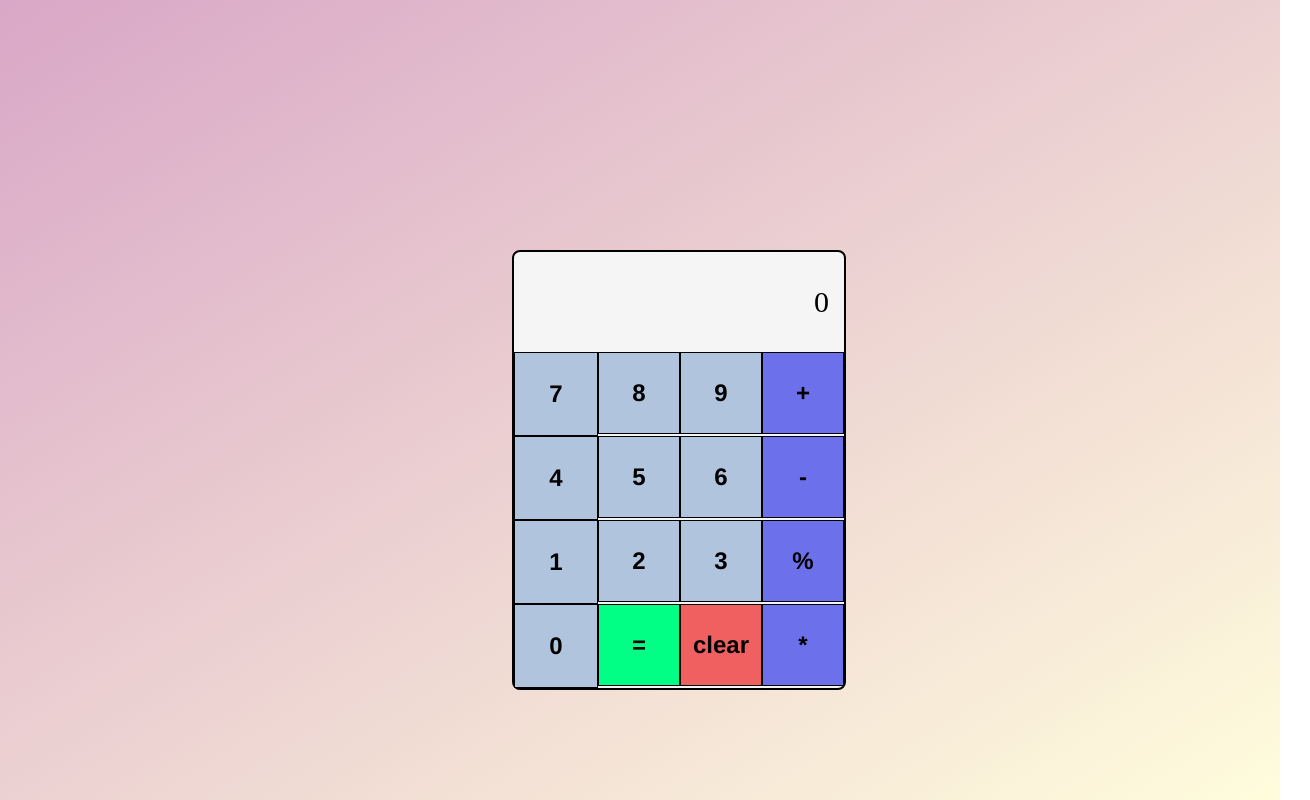
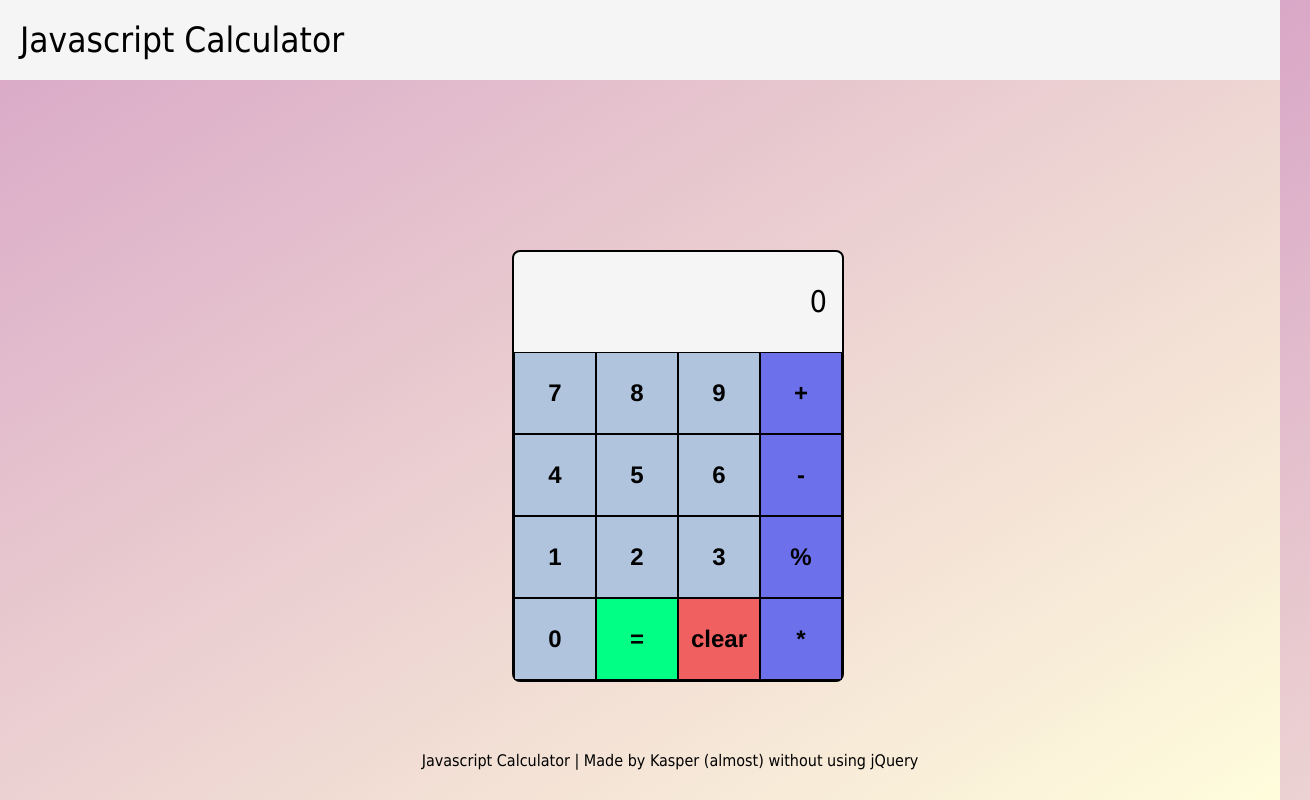
Before and after one commit to KasperMin/screen_calculator, a plain HTML site: page index.html in a window 1280 px wide. Shown: the whole page, 1310 px wide, since content can reach past the window. Drawn offline with nearby package versions, Linux system fonts and the light colour scheme.

Commit message:
added some styling

```diff
--- a/main.js
+++ b/main.js
@@ -2,6 +2,14 @@
 // - convert to all javascript
 // - limit the amount of numbers that can be typed
 // - Prevent NaN
+
+var header = document.createElement( 'h1');
+document.body.appendChild(header)
+header.innerHTML = "Javascript Calculator";
+
+var subHeader = document.createElement( 'h4');
+document.body.appendChild( subHeader);
+subHeader.innerHTML = "Javascript Calculator | Made by Kasper (almost) without using jQuery"
 
 var displayBg = document.getElementsByClassName('displayBg')
 var calculator = document.createElement('div');
@@ -9,6 +17,7 @@ calculator.className = "container";
 document.body.appendChild(calculator);
 
 var numberCol = 13, numberRow = 10, colorBgOn = false;
+
 
 // Grid
 function createGrid(colum, row) {
@@ -114,7 +123,7 @@ function createGrid(colum, row) {
        $('.row').filter('#\\-, #\\%, #\\*, #\\+').each(function(id) {
          var element = this.id
          if (element == pushedButton) {
-         document.getElementById(this.id).style.background = 'linear-gradient(to left top, #D3CCE3, #E9E4F0)';
+         document.getElementById(this.id).style.background = 'rgb(245,245,245)';
        } else {
           document.getElementById(this.id).style.background = '#6C70EB';
        }
@@ -256,6 +265,8 @@ function createGrid(colum, row) {
     displayNum.push(buttonId)
     display.innerHTML = displayNum.join('')
     displayNum = []
+
+    linear-gradient(to left top, #D3CCE3, #E9E4F0)
   */
 
   // DISPLAY END -----------------------------
--- /dev/null
+++ b/reset_meyer.css
@@ -0,0 +1,20 @@
+html, body, div, span, applet, object, iframe,
+h1, h2, h3, h4, h5, h6, p, blockquote, pre,
+a, abbr, acronym, address, big, cite, code,
+del, dfn, em, img, ins, kbd, q, s, samp,
+small, strike, strong, sub, sup, tt, var,
+b, u, i, center,
+dl, dt, dd, ol, ul, li,
+fieldset, form, label, legend,
+table, caption, tbody, tfoot, thead, tr, th, td,
+article, aside, canvas, details, embed,
+figure, figcaption, footer, header, hgroup,
+menu, nav, output, ruby, section, summary,
+time, mark, audio, video {
+	margin: 0;
+	padding: 0;
+	border: 0;
+	font-size: 100%;
+	font: inherit;
+	vertical-align: baseline;
+}
--- a/style.css
+++ b/style.css
@@ -1,3 +1,24 @@
+
+html, body, div, span, applet, object, iframe,
+h1, h2, h3, h4, h5, h6, p, blockquote, pre,
+a, abbr, acronym, address, big, cite, code,
+del, dfn, em, img, ins, kbd, q, s, samp,
+small, strike, strong, sub, sup, tt, var,
+b, u, i, center,
+dl, dt, dd, ol, ul, li,
+fieldset, form, label, legend,
+table, caption, tbody, tfoot, thead, tr, th, td,
+article, aside, canvas, details, embed,
+figure, figcaption, footer, header, hgroup,
+menu, nav, output, ruby, section, summary,
+time, mark, audio, video {
+	margin: 0;
+	padding: 0;
+	border: 0;
+	font-size: 100%;
+	font: inherit;
+	vertical-align: baseline;
+}
 
 html {
   height: 100%;
@@ -5,15 +26,28 @@ html {
 
 body {
   margin: 0;
+  padding: 0;
+  font-family: tahoma;
   background: #466368;
   background: -webkit-linear-gradient(to right bottom, #d9a7c7, #fffcdc);
   background:    -moz-linear-gradient(to right bottom, #d9a7c7, #fffcdc);
   background:         linear-gradient(to right bottom, #d9a7c7, #fffcdc);
   overflow: hidden;
-
-
 }
 
+h1 {
+  background-color: rgb(245,245,245);
+  padding: 20px;
+  font-size: 35px;
+}
+
+h4 {
+  position: absolute;
+  bottom: 0px;
+  width: 100%;
+  text-align: center;
+  margin: 30px;
+}
 
 .container {
   border-radius: 8px;
@@ -61,7 +95,7 @@ body {
 
 .col:hover, .row:hover {
   cursor: pointer;
-  background: linear-gradient(to left top, #D3CCE3, #E9E4F0) !important;
+  background: rgb(245,245,245) !important;
 }
 
 
```
Also changed, not shown: index.html (+7 -0 lines).
